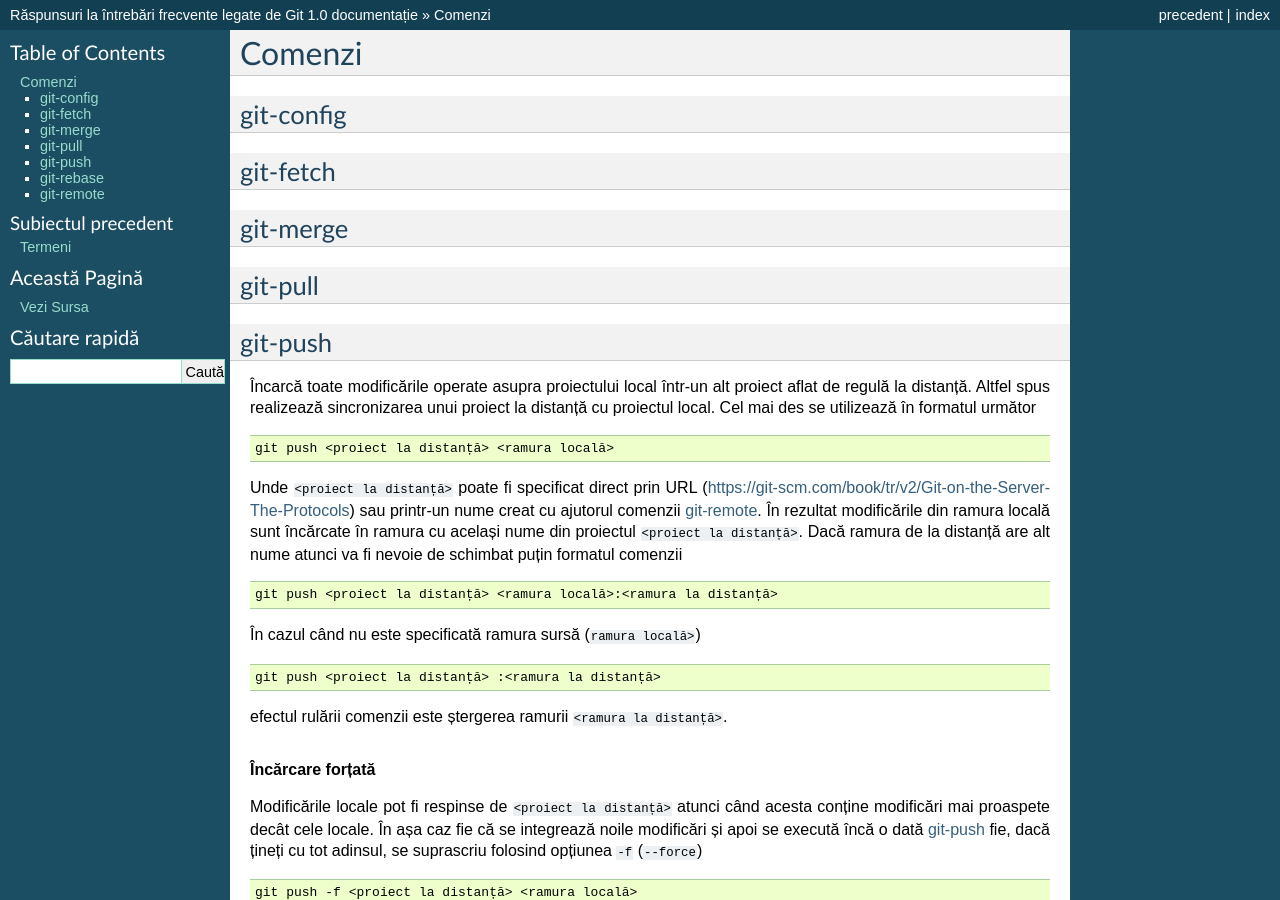
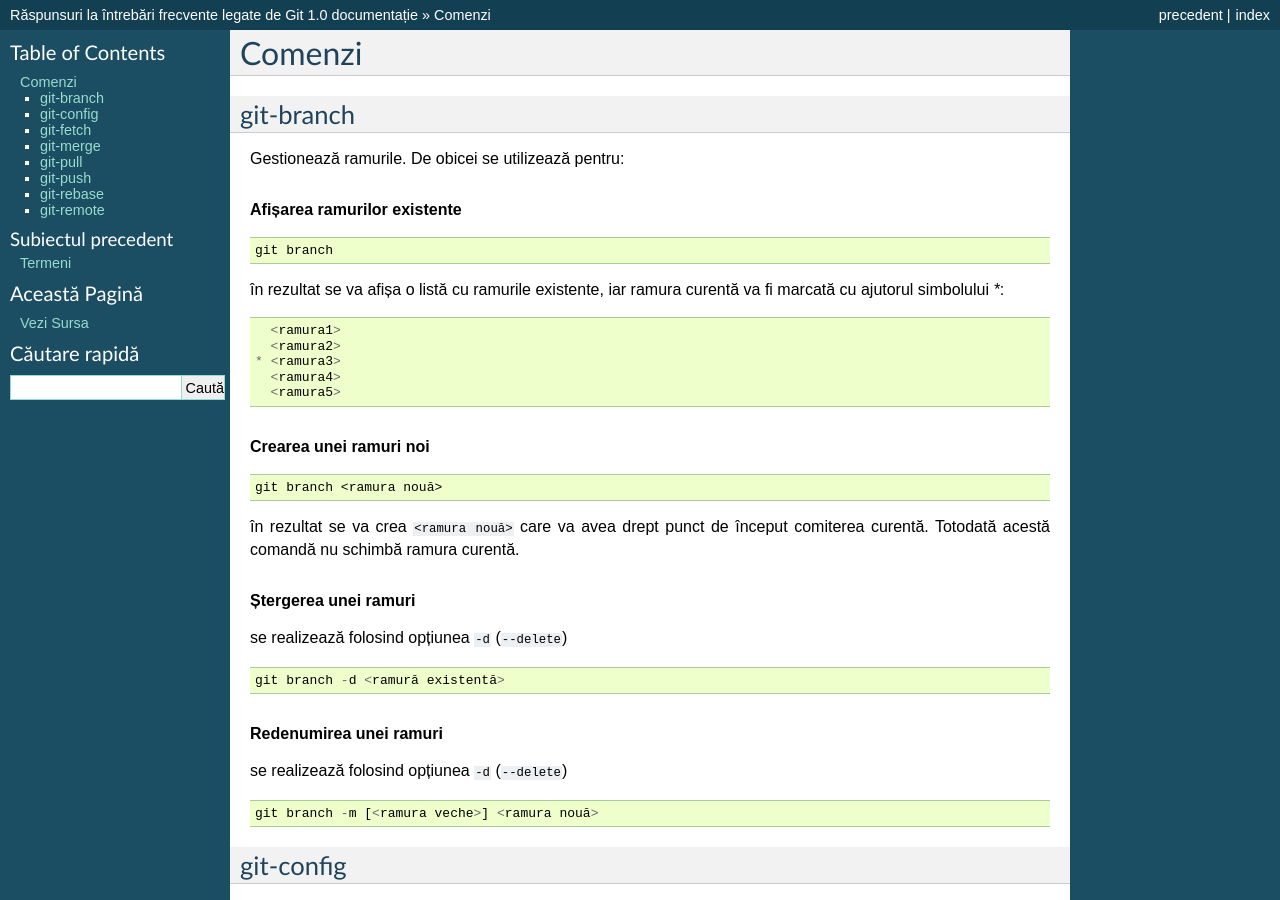
Before and after one commit to Streeling/git-rif, a Sphinx documentation site: the page built from source/comenzi.rst, in a window 1280 px wide and 900 px high. Built offline with Sphinx 7.4.7, drawn with Linux system fonts in a browser that asks for light colours.

```diff
--- a/source/comenzi.rst
+++ b/source/comenzi.rst
@@ -1,5 +1,52 @@
 Comenzi
 =======
+
+.. _git-branch:
+
+git-branch
+""""""""""
+
+Gestionează ramurile. De obicei se utilizează pentru:
+
+.. rubric:: Afișarea ramurilor existente
+
+.. code-block:: bash
+
+   git branch
+
+în rezultat se va afișa o listă cu ramurile existente, iar ramura curentă va fi marcată cu ajutorul simbolului `*`::
+
+     <ramura1>
+     <ramura2>
+   * <ramura3>
+     <ramura4>
+     <ramura5>
+
+.. _git-branch-crearea-unei-ramuri-noi:
+
+.. rubric:: Crearea unei ramuri noi
+
+.. code-block:: bash
+
+   git branch <ramura nouă>
+
+în rezultat se va crea :code:`<ramura nouă>` care va avea drept punct de început comiterea curentă. Totodată acestă comandă nu schimbă ramura curentă.
+
+.. _git-branch-stergerea-unei-ramuri:
+
+.. rubric:: Ștergerea unei ramuri
+
+se realizează folosind opțiunea :code:`-d` (:code:`--delete`) ::
+
+   git branch -d <ramură existentă>
+
+.. _git-branch-redenumirea-unei-ramuri:
+
+.. rubric:: Redenumirea unei ramuri
+
+se realizează folosind opțiunea :code:`-d` (:code:`--delete`) ::
+
+   git branch -m [<ramura veche>] <ramura nouă>
 
 .. _git-config:
 
```
Also changed, not shown: source/ramuri.rst (+8 -7 lines).
